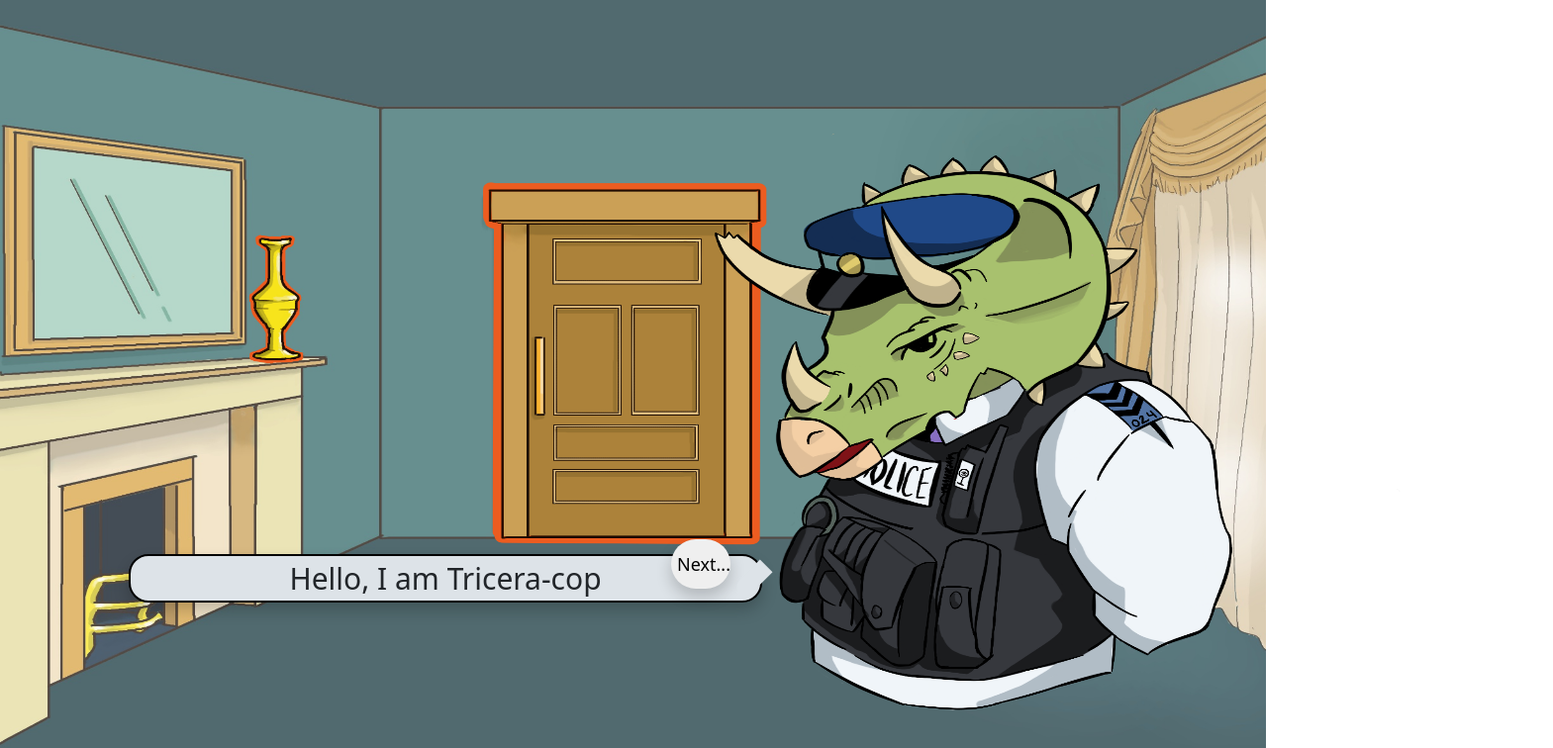
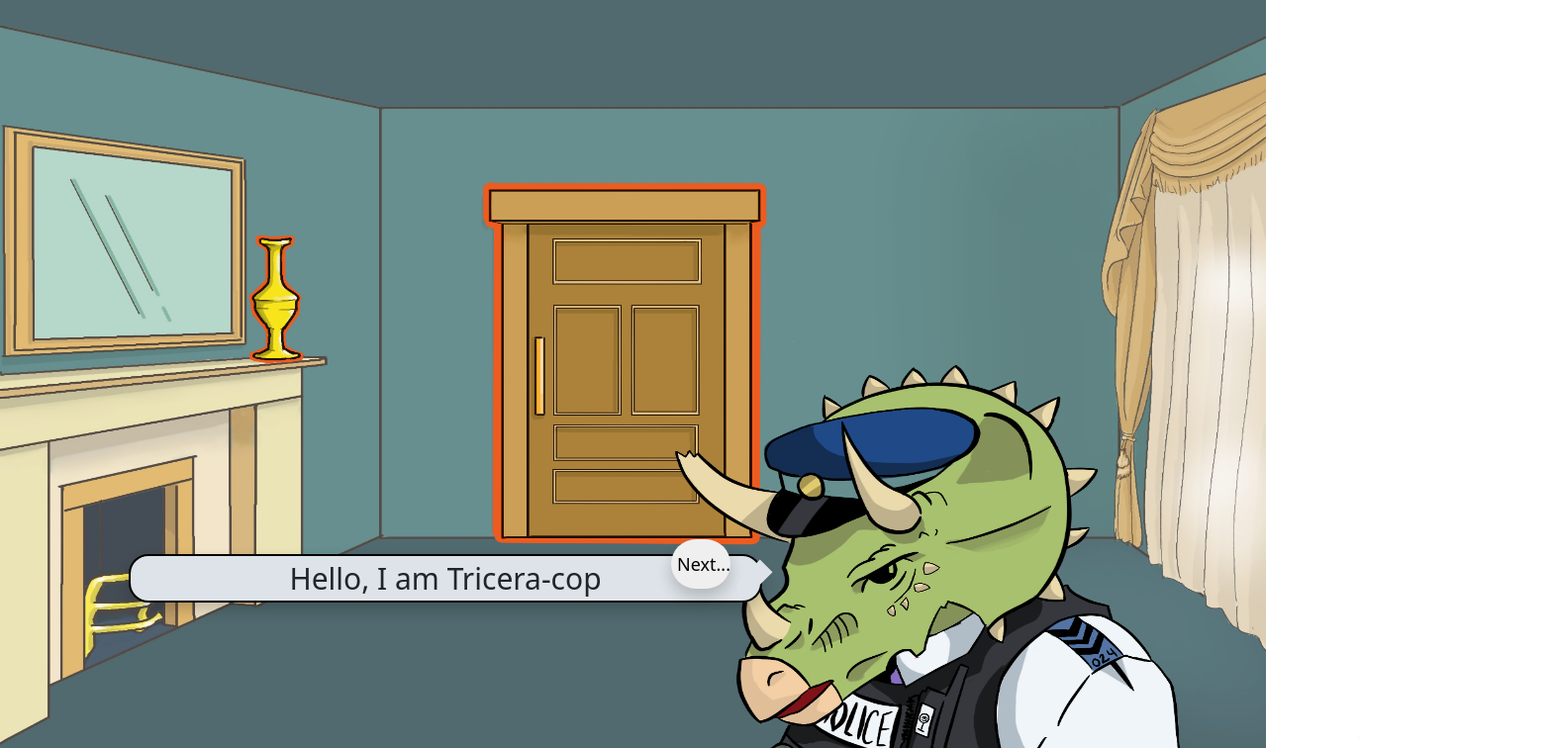
Before and after one commit to SeanEmmers/tricera-COPS, a React (Create React App) app: page / in a window 1280 px wide. Shown: the top 756 px of the page at 99% size, 1569 px wide, since content can reach past the window. Built offline with nearby package versions, Linux system fonts and the light colour scheme.

Commit message:
placing cop image

```diff
--- a/src/App.css
+++ b/src/App.css
@@ -20,20 +20,13 @@ body {
   left: 0;
 }
 
+
 .objectOutline {
   height: 100vh;
   width: 99.9%;
   position: absolute;
   top: 0px;
   left: 0px;
-}
-.cop {
-  height: 90vh;
-  width: 99.9%;
-  position: absolute;
-  top: -705px;
-  left: 290px;
-
 }
 /*
 #OrangeLine:checked.ObjectOutline {
@@ -80,10 +73,10 @@ body {
   height: auto;
 	width: auto;
   background: #dde3e8;
-  top: 85px;
+  top: -1000px;
   left: 0px;
+}
 
-}
 .small-btn {
   width: 60px;
   height: 50px;
@@ -97,6 +90,15 @@ body {
   box-shadow: 0 8px 16px 0 rgba(0,0,0,0.2);
   border-radius: 25px;
 }
+
+.cop {
+  height: 100vh;
+  width: 99.9%;
+  position: absolute;
+  top: -500px;
+  left: 250px;
+}
+
 /*
 .popup-btn {
   margin-left: 0.8cm;
--- a/src/components/landing-room/LandingRoom.js
+++ b/src/components/landing-room/LandingRoom.js
@@ -54,7 +54,6 @@ const Door = () => {
               >
                 T-Rex is the killer?
               </button>
-
               <button
                 className="popup-btn"
                 onClick={() => window.alert("You lose!!")}
```
